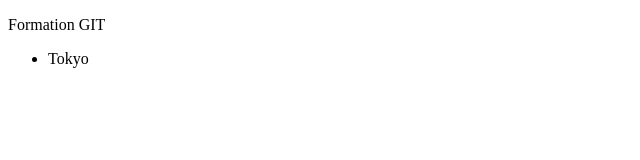
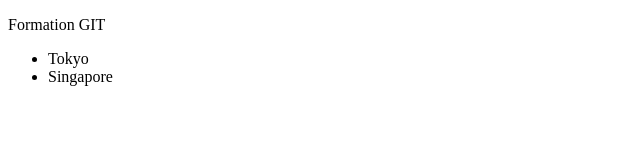
Before and after one commit to rajasekarankarthik/gittest, a plain HTML site: page index.html in a window 1280 px wide. Shown: the full height of the page, 0-640 px from the left. Drawn offline with Linux system fonts and the light colour scheme.

Commit message:
I add signapore

```diff
--- a/index.html
+++ b/index.html
@@ -8,6 +8,7 @@
 		<p> Formation GIT</p>
 		<ul>
 			<li>Tokyo</li>
+			<li>Singapore</li>
 		</ul>
 	</body>
 </html>
```
